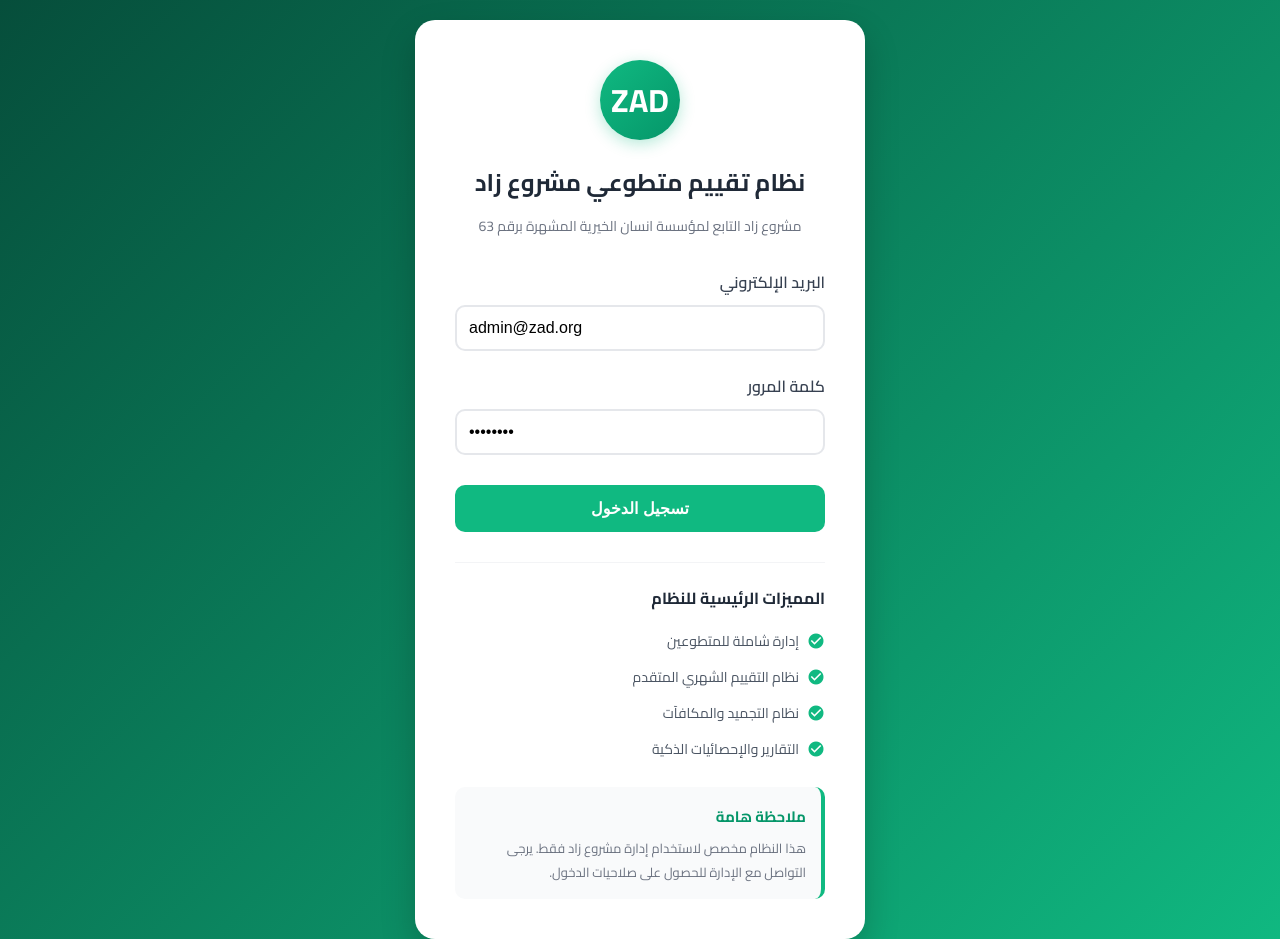
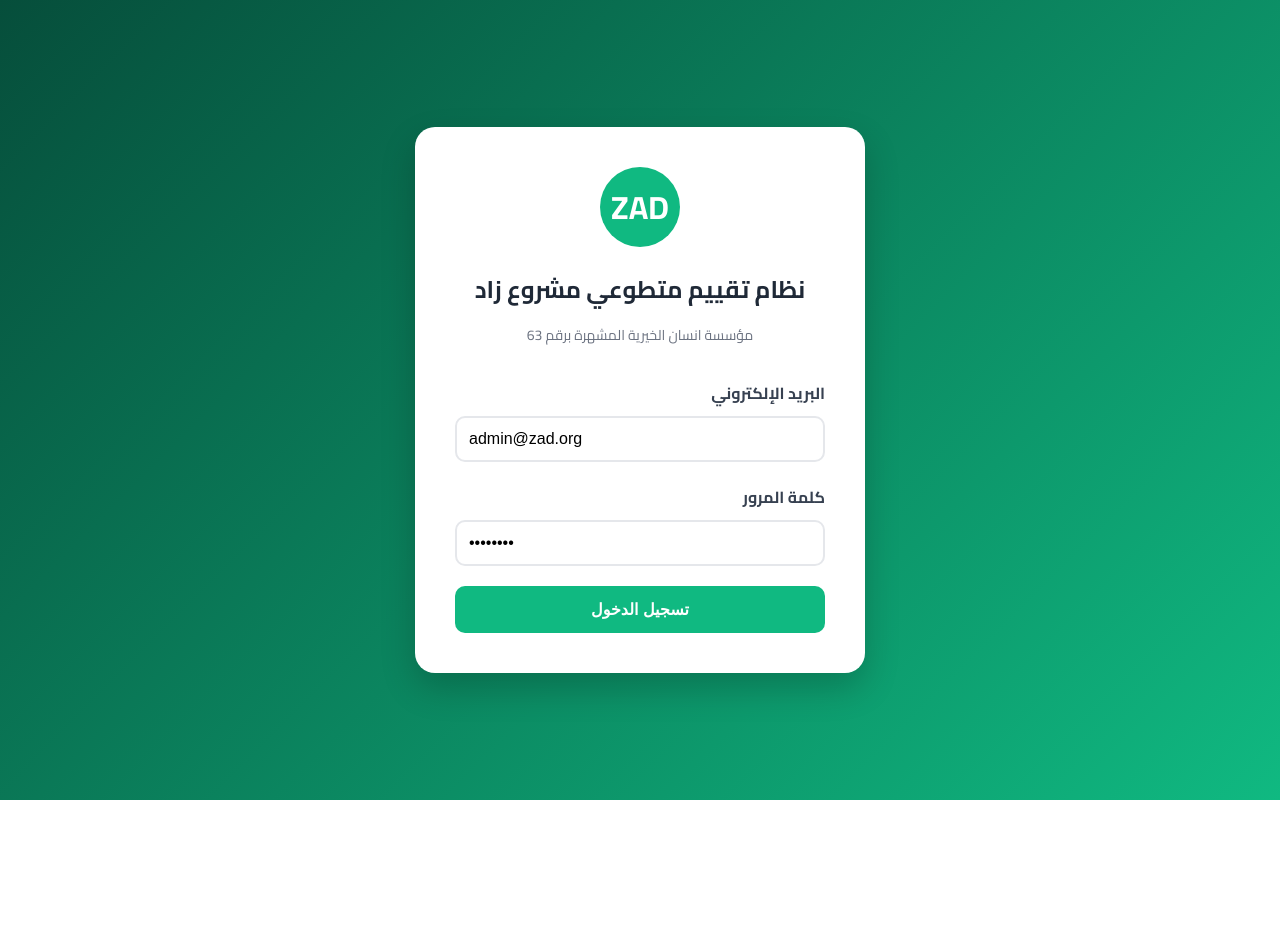
Before and after one commit to ShrouqAbdelrazk-sys/frontend_zad-system, a plain HTML site: page index.html in a window 1280 px wide. Shown: the top 939 px of the page. After the commit the page ends 800 px from the top, so only its background shows below. Drawn offline with Linux system fonts and the light colour scheme.

Commit message:
index.html

```diff
--- a/index.html
+++ b/index.html
@@ -2,94 +2,32 @@
 <html dir="rtl" lang="ar">
 <head>
     <meta charset="utf-8" />
-    <link rel="icon" href="./favicon.ico" />
     <meta name="viewport" content="width=device-width, initial-scale=1" />
-    <meta name="theme-color" content="#10b981" />
-    <meta name="description" content="نظام تقييم متطوعي مشروع زاد - Zad Volunteer Evaluation System" />
     <title>نظام تقييم متطوعي مشروع زاد</title>
-
-    <link rel="stylesheet" href="https://fonts.googleapis.com/css?family=Roboto:300,400,500,700&display=swap" />
-    <link href="https://fonts.googleapis.com/css2?family=Cairo:wght@300;400;500;600;700&display=swap" rel="stylesheet" />
+    <link href="https://fonts.googleapis.com/css2?family=Cairo:wght@400;700&display=swap" rel="stylesheet" />
     <link rel="stylesheet" href="https://fonts.googleapis.com/icon?family=Material+Icons" />
-
     <style>
         * { margin: 0; padding: 0; box-sizing: border-box; }
-
-        body {
-            font-family: 'Cairo', 'Roboto', sans-serif;
-            direction: rtl;
-            background: linear-gradient(135deg, #064e3b 0%, #10b981 100%);
-            min-height: 100vh;
-            display: flex;
-            align-items: center;
-            justify-content: center;
-            padding: 20px;
-        }
-
-        .container {
-            background: white;
-            border-radius: 20px;
-            box-shadow: 0 15px 35px rgba(0, 0, 0, 0.2);
-            padding: 40px;
-            max-width: 450px;
-            width: 100%;
-            text-align: center;
-        }
-
-        .logo {
-            width: 80px; height: 80px;
-            background: linear-gradient(135deg, #10b981 0%, #059669 100%);
-            border-radius: 50%;
-            margin: 0 auto 20px;
-            display: flex; align-items: center; justify-content: center;
-            color: white; font-size: 32px; font-weight: bold;
-            box-shadow: 0 4px 15px rgba(16, 185, 129, 0.3);
-        }
-
-        h1 { color: #1f2937; margin-bottom: 10px; font-size: 24px; font-weight: 700; }
-        .subtitle { color: #6b7280; margin-bottom: 30px; font-size: 14px; line-height: 1.6; }
-
+        body { font-family: 'Cairo', sans-serif; direction: rtl; background: linear-gradient(135deg, #064e3b 0%, #10b981 100%); min-height: 100vh; display: flex; align-items: center; justify-content: center; padding: 20px; }
+        .container { background: white; border-radius: 20px; padding: 40px; max-width: 450px; width: 100%; text-align: center; box-shadow: 0 15px 35px rgba(0, 0, 0, 0.2); }
+        .logo { width: 80px; height: 80px; background: #10b981; border-radius: 50%; margin: 0 auto 20px; display: flex; align-items: center; justify-content: center; color: white; font-size: 32px; font-weight: bold; }
+        h1 { color: #1f2937; margin-bottom: 10px; font-size: 24px; }
+        .subtitle { color: #6b7280; margin-bottom: 30px; font-size: 14px; }
         .form-group { margin-bottom: 20px; text-align: right; }
         label { display: block; margin-bottom: 8px; color: #374151; font-weight: 600; }
-
-        input {
-            width: 100%; padding: 12px; border: 2px solid #e5e7eb; border-radius: 10px;
-            font-size: 16px; transition: all 0.3s; direction: ltr; text-align: left;
-        }
-
-        input:focus { outline: none; border-color: #10b981; box-shadow: 0 0 0 4px rgba(16, 185, 129, 0.1); }
-
-        .btn {
-            width: 100%; padding: 14px; background: #10b981; color: white;
-            border: none; border-radius: 10px; font-size: 16px; font-weight: 700;
-            cursor: pointer; transition: all 0.3s; margin-top: 10px;
-        }
-
-        .btn:hover { background: #059669; transform: translateY(-2px); }
-
-        .status { margin-top: 20px; padding: 12px; border-radius: 10px; font-size: 14px; display: none; }
-        .status.error { background-color: #fef2f2; color: #dc2626; border: 1px solid #fee2e2; }
-        .status.success { background-color: #ecfdf5; color: #059669; border: 1px solid #d1fae5; }
-
-        .features { margin-top: 30px; text-align: right; border-top: 1px solid #f3f4f6; padding-top: 20px; }
-        .features h3 { color: #1f2937; font-size: 16px; margin-bottom: 15px; }
-        .feature { margin: 10px 0; color: #4b5563; font-size: 14px; display: flex; align-items: center; }
-        .feature::before { content: "check_circle"; font-family: 'Material Icons'; color: #10b981; font-size: 18px; margin-left: 8px; }
-
-        .demo-note {
-            margin-top: 25px; padding: 15px; background-color: #f9fafb;
-            border-radius: 10px; border-right: 4px solid #10b981; text-align: right;
-        }
-        .demo-note h3 { color: #059669; font-size: 15px; margin-bottom: 5px; }
-        .demo-note p { color: #6b7280; font-size: 13px; }
+        input { width: 100%; padding: 12px; border: 2px solid #e5e7eb; border-radius: 10px; font-size: 16px; direction: ltr; }
+        .btn { width: 100%; padding: 14px; background: #10b981; color: white; border: none; border-radius: 10px; font-size: 16px; font-weight: 700; cursor: pointer; transition: 0.3s; }
+        .btn:hover { background: #059669; }
+        .status { margin-top: 20px; padding: 12px; border-radius: 10px; display: none; }
+        .status.error { background: #fef2f2; color: #dc2626; }
+        .status.success { background: #ecfdf5; color: #059669; }
     </style>
 </head>
 <body>
     <div class="container">
         <div class="logo">ZAD</div>
         <h1>نظام تقييم متطوعي مشروع زاد</h1>
-        <p class="subtitle">مشروع زاد التابع لمؤسسة انسان الخيرية المشهرة برقم 63</p>
-
+        <p class="subtitle">مؤسسة انسان الخيرية المشهرة برقم 63</p>
         <form id="loginForm">
             <div class="form-group">
                 <label>البريد الإلكتروني</label>
@@ -101,65 +39,38 @@
             </div>
             <button type="submit" class="btn">تسجيل الدخول</button>
         </form>
-
         <div id="status" class="status"></div>
-
-        <div class="features">
-            <h3>المميزات الرئيسية للنظام</h3>
-            <div class="feature">إدارة شاملة للمتطوعين</div>
-            <div class="feature">نظام التقييم الشهري المتقدم</div>
-            <div class="feature">نظام التجميد والمكافآت</div>
-            <div class="feature">التقارير والإحصائيات الذكية</div>
-        </div>
-
-        <div class="demo-note">
-            <h3>ملاحظة هامة</h3>
-            <p>هذا النظام مخصص لاستخدام إدارة مشروع زاد فقط. يرجى التواصل مع الإدارة للحصول على صلاحيات الدخول.</p>
-        </div>
     </div>
 
     <script>
         const API_BASE_URL = 'https://costly-lucy-zad-project-7052acd0.koyeb.app/api';
-
         document.getElementById('loginForm').addEventListener('submit', async function(e) {
             e.preventDefault();
             const statusDiv = document.getElementById('status');
-            const email = document.getElementById('email').value;
-            const password = document.getElementById('password').value;
-
             statusDiv.style.display = 'block';
-            statusDiv.className = 'status';
             statusDiv.textContent = 'جاري تسجيل الدخول...';
 
             try {
                 const response = await fetch(`${API_BASE_URL}/auth/login`, {
                     method: 'POST',
                     headers: { 'Content-Type': 'application/json' },
-                    body: JSON.stringify({ email, password })
+                    body: JSON.stringify({ email: document.getElementById('email').value, password: document.getElementById('password').value })
                 });
-
                 const data = await response.json();
-
                 if (response.ok) {
-                    // التعديل الأساسي: تنظيف الـ Storage وحفظ البيانات بشكل قطعي
-                    localStorage.clear();
+                    // التعديل الضروري فقط: حفظ الداتا بالأسماء اللي الداش بورد عارفاها
                     localStorage.setItem('token', data.token);
                     localStorage.setItem('user', JSON.stringify(data.user));
-
                     statusDiv.className = 'status success';
-                    statusDiv.textContent = `مرحباً ${data.user.full_name}! تم تسجيل الدخول بنجاح`;
-
-                    // استخدام replace لضمان انتقال الجلسة بشكل سليم
-                    setTimeout(() => {
-                        window.location.replace('dashboard.html');
-                    }, 1000);
+                    statusDiv.textContent = 'تم تسجيل الدخول بنجاح!';
+                    setTimeout(() => { window.location.href = 'dashboard.html'; }, 1000);
                 } else {
                     statusDiv.className = 'status error';
-                    statusDiv.textContent = data.message || 'خطأ في بيانات الدخول';
+                    statusDiv.textContent = data.message || 'خطأ في البيانات';
                 }
-            } catch (error) {
+            } catch (err) {
                 statusDiv.className = 'status error';
-                statusDiv.textContent = 'حدث خطأ في الاتصال بالسيرفر، تأكدي من استجابة Koyeb';
+                statusDiv.textContent = 'خطأ في الاتصال بالسيرفر';
             }
         });
     </script>
```
